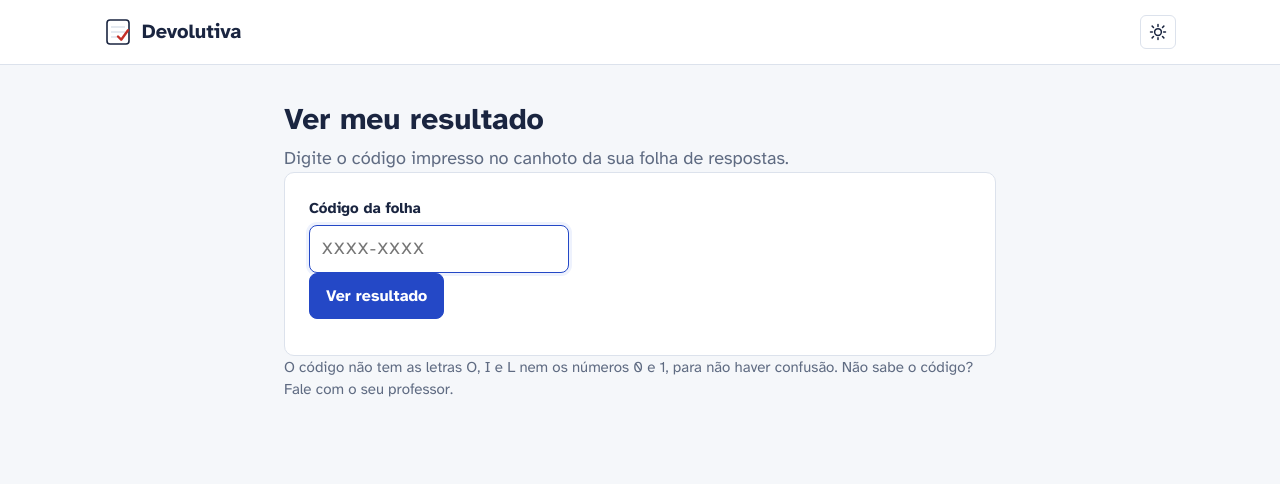
After one commit to vidalcmt/TCC-Prototipo, a FastAPI app: page /resultado in a window 1280 px wide. The commit adds this page. Shown: the top 484 px of the page. Run offline with FastAPI, Linux system fonts and the light colour scheme.

Commit message:
Páginas do aluno e QR code com link no canhoto
Co-Authored-By: Claude Opus 5.5 <noreply@anthropic.com>
Claude-Session: https://claude.ai/code/session_01W2sxSqc4ZdmAUWH2L8vsV2

```diff
--- a/app/atividades/router.py
+++ b/app/atividades/router.py
@@ -258,4 +258,6 @@ def imprimir_folhas(request: Request, atividade_id: int, folha: int | None = Non
         "atividade": atividade, "folhas": folhas, "paginas": paginas, "L": L,
         "qr": lambda codigo, pagina: qr_svg(L.conteudo_qr(codigo, pagina)),
         "endereco": str(request.base_url).rstrip("/") + "/resultado",
+        # QR do canhoto: abre direto a página do aluno, já com o código
+        "qr_link": lambda codigo: qr_svg(str(request.base_url).rstrip("/") + "/r/" + codigo),
     })
--- a/app/folhas/layout.py
+++ b/app/folhas/layout.py
@@ -22,6 +22,7 @@ QR_X, QR_Y, QR_LADO = 160.0, 12.0, 26.0
 AREA_X0, AREA_X1 = 20.0, 190.0
 AREA_Y0, AREA_Y1 = 44.0, 250.0  # entre o cabeçalho e as marcas de baixo
 CANHOTO_Y = 268.0  # abaixo da linha de recorte, só na primeira página
+QR_CANHOTO_X, QR_CANHOTO_LADO = 170.0, 20.0  # link para a página do aluno, fica com ele
 
 LINHA_RESPOSTA = 8.0  # altura de uma linha de escrita
 RAIO_BOLHA = 2.6
--- a/app/static/estilo.css
+++ b/app/static/estilo.css
@@ -338,3 +338,12 @@ td.origem { white-space: nowrap; }
 .notas-resposta { display: flex; align-items: center; gap: 10px; }
 .formulario-folha > .acoes { margin: 16px 0; }
 .botao.pequeno { font-size: 14px; padding: 5px 10px; }
+
+/* Página do aluno */
+.pagina-aluno { max-width: 760px; }
+.campo-codigo { font-size: 22px; letter-spacing: .08em; text-transform: uppercase; max-width: 260px; }
+.nota-total { text-align: center; }
+.questao-aluno { background: var(--folha); border: 1px solid var(--pauta); border-radius: 10px; padding: 14px 18px; margin: 14px 0; }
+.questao-aluno h2 { font-size: 18px; margin: 0 0 8px; }
+.questao-aluno p { margin: 6px 0; }
+.feedback-aluno { white-space: pre-line; line-height: 1.55; }
--- a/app/static/folhas.css
+++ b/app/static/folhas.css
@@ -37,7 +37,7 @@ html, body { margin: 0; background: #E9EDF3; color: #000; font-family: "Atkinson
 .caixa .linha { position: absolute; left: 3mm; right: 3mm; border-top: 0.2mm solid #B5BCC8; }
 
 .recorte { left: 10mm; right: 10mm; border-top: 0.3mm dashed #000; font-size: 7pt; color: #444; text-align: center; padding-top: 0.5mm; }
-.canhoto { left: 20mm; right: 20mm; font-size: 9pt; line-height: 1.5; }
+.canhoto { left: 20mm; right: 44mm; font-size: 9pt; line-height: 1.5; }
 .codigo-canhoto { font-size: 12pt; font-weight: 700; letter-spacing: .08em; }
 
 @media print {
--- /dev/null
+++ b/app/templates/aluno_codigo.html
@@ -0,0 +1,13 @@
+{% extends "base_aluno.html" %}
+{% block conteudo %}
+<h1>Ver meu resultado</h1>
+<p class="resumo">Digite o código impresso no canhoto da sua folha de respostas.</p>
+{% if erro %}<div class="aviso-erro" role="alert">{{ erro }}</div>{% endif %}
+<form class="formulario" method="get" action="/resultado">
+  <label for="codigo">Código da folha</label>
+  <input type="text" id="codigo" name="codigo" value="{{ codigo or '' }}" placeholder="XXXX-XXXX" required autofocus
+         autocomplete="off" autocapitalize="characters" spellcheck="false" maxlength="12" class="campo-codigo">
+  <p><button type="submit">Ver resultado</button></p>
+</form>
+<p class="discreto">O código não tem as letras O, I e L nem os números 0 e 1, para não haver confusão. Não sabe o código? Fale com o seu professor.</p>
+{% endblock %}
--- /dev/null
+++ b/app/templates/base_aluno.html
@@ -0,0 +1,21 @@
+{% from "_macros.html" import icone_marca, botao_tema %}
+<!doctype html>
+<html lang="pt-BR">
+<head>
+  {% include "_cabeca.html" %}
+  <meta name="robots" content="noindex, nofollow">
+  <meta name="referrer" content="no-referrer">
+  <title>{% block titulo %}Meu resultado{% endblock %} | {{ nome_sistema }}</title>
+</head>
+<body>
+<header class="barra">
+  <div class="barra-interna">
+    <span class="marca">{{ icone_marca() }}{{ nome_sistema }}</span>
+    <div class="usuario" style="margin-left: auto">{{ botao_tema() }}</div>
+  </div>
+</header>
+<main class="pagina pagina-aluno">
+{% block conteudo %}{% endblock %}
+</main>
+</body>
+</html>
--- a/app/templates/folhas_impressao.html
+++ b/app/templates/folhas_impressao.html
@@ -47,8 +47,9 @@
   <div class="canhoto" style="top: {{ L.CANHOTO_Y }}mm">
     <div><strong>{{ atividade.titulo }}</strong></div>
     <div>Seu código: <span class="codigo-canhoto">{{ folha.codigo }}</span></div>
-    <div>Para ver a sua nota e o feedback, acesse {{ endereco }} e digite o código.</div>
+    <div>Para ver a sua nota e o feedback, aponte a câmera para o QR code ao lado ou acesse {{ endereco }} e digite o código.</div>
   </div>
+  <div class="qr qr-canhoto" style="left: {{ L.QR_CANHOTO_X }}mm; top: {{ L.CANHOTO_Y }}mm; width: {{ L.QR_CANHOTO_LADO }}mm; height: {{ L.QR_CANHOTO_LADO }}mm">{{ qr_link(folha.codigo)|safe }}</div>
   {% endif %}
 </section>
 {% endfor %}
```
Also changed, not shown: app/templates/aluno_aguarde.html (added, +13 -0 lines), app/templates/aluno_resultado.html (added, +42 -0 lines).
